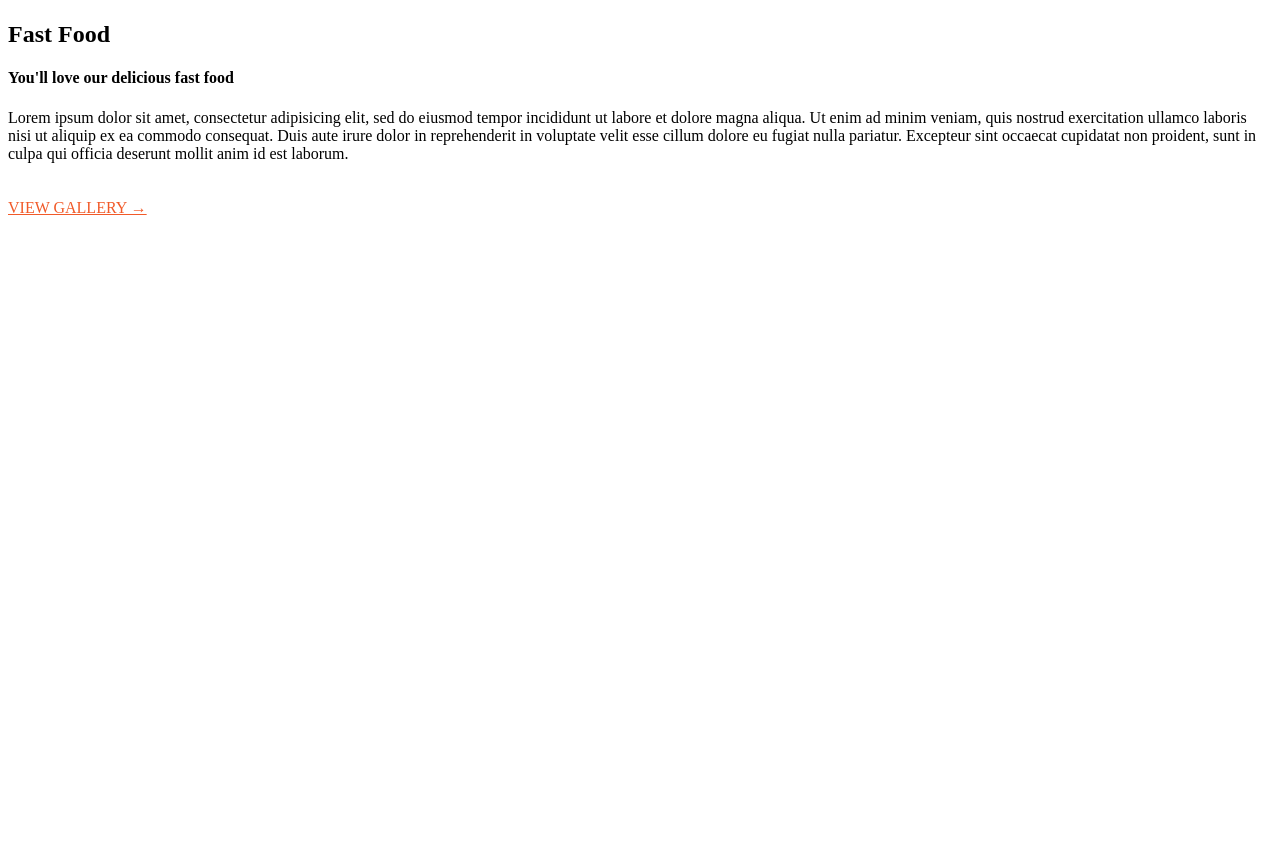
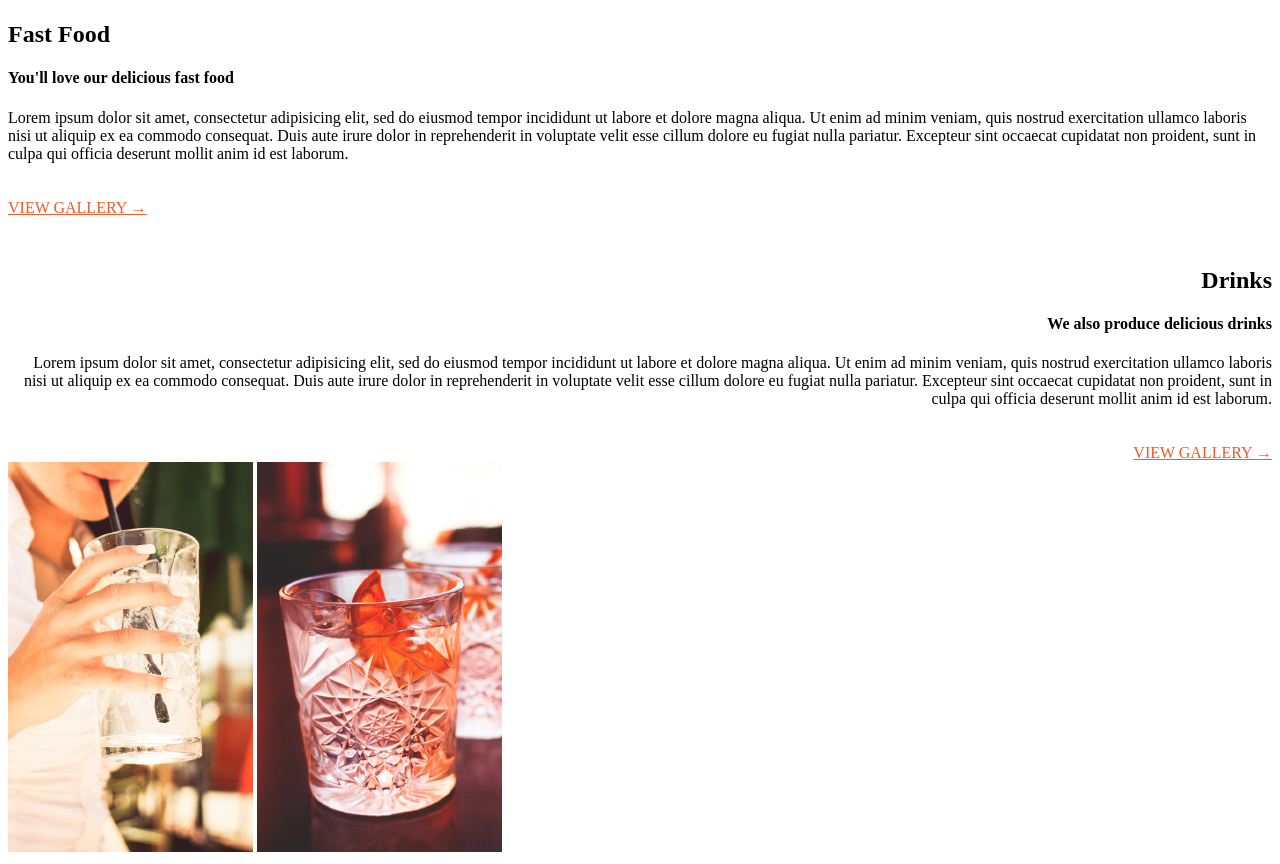
Before and after one commit to JuneMuoti/anitas, a plain HTML site: page index.html in a window 1280 px wide. Shown: the part 1154-2018 px from the top of the page. Before the commit the page ends 1379 px from the top, so only its background shows below. Drawn offline with Linux system fonts and the light colour scheme.

Commit message:
add container for drinks

```diff
--- a/index.html
+++ b/index.html
@@ -70,6 +70,41 @@
   </div>
 
 </div>
+<div class="container" class="drinks" style="margin-top: 50px;">
+
+<div class="row">
+
+  <div class="col-md-6" style="text-align: right;">
+
+    <h2> Drinks</h2>
+
+    <h4> We also produce delicious drinks </h4>
+
+      Lorem ipsum dolor sit amet, consectetur adipisicing elit, sed do eiusmod tempor incididunt ut labore et dolore magna aliqua. Ut
+      enim ad minim veniam, quis nostrud exercitation ullamco laboris nisi ut aliquip ex ea commodo consequat. Duis aute irure dolor
+      in reprehenderit in voluptate velit esse cillum dolore eu fugiat nulla pariatur. Excepteur sint occaecat cupidatat non proident,
+      sunt in culpa qui officia deserunt mollit anim id est laborum.
+
+      <br>
+        <br>
+          <br>
+
+            <a href="#" class="btn input-block-level" style="color: #F15A29; border-color: #F15A29; ">VIEW GALLERY &#8594; </a>
+
+  </div>
+
+  <div class="col-md-6" id="dri-img" style="padding: 0px;">
+
+    <img src="assets/drink1.jpg">
+
+    <img src="assets/drink2.jpg">
+
+  </div>
+
+</div>
+
+</div>
+
 
 </body>
 </html>
```
